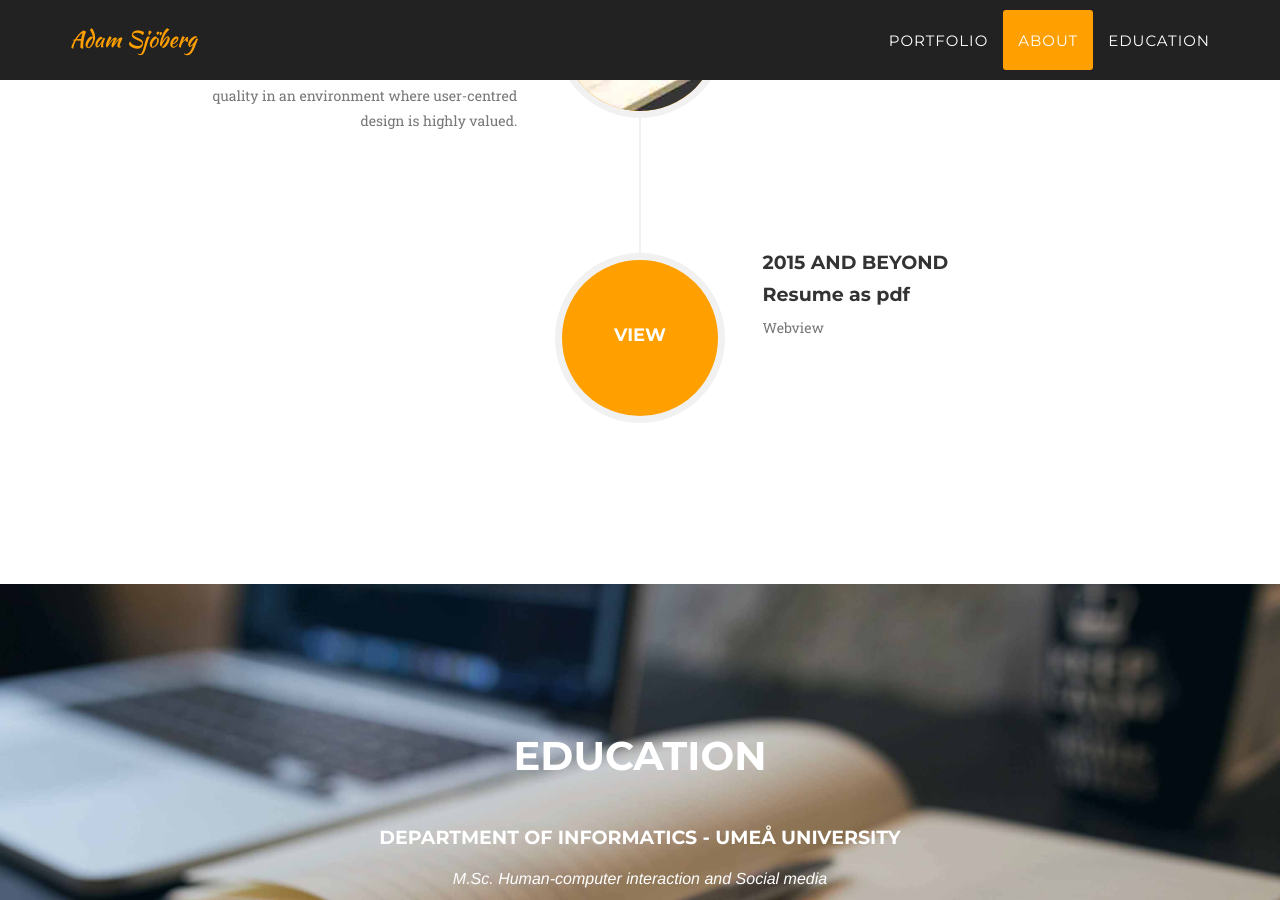
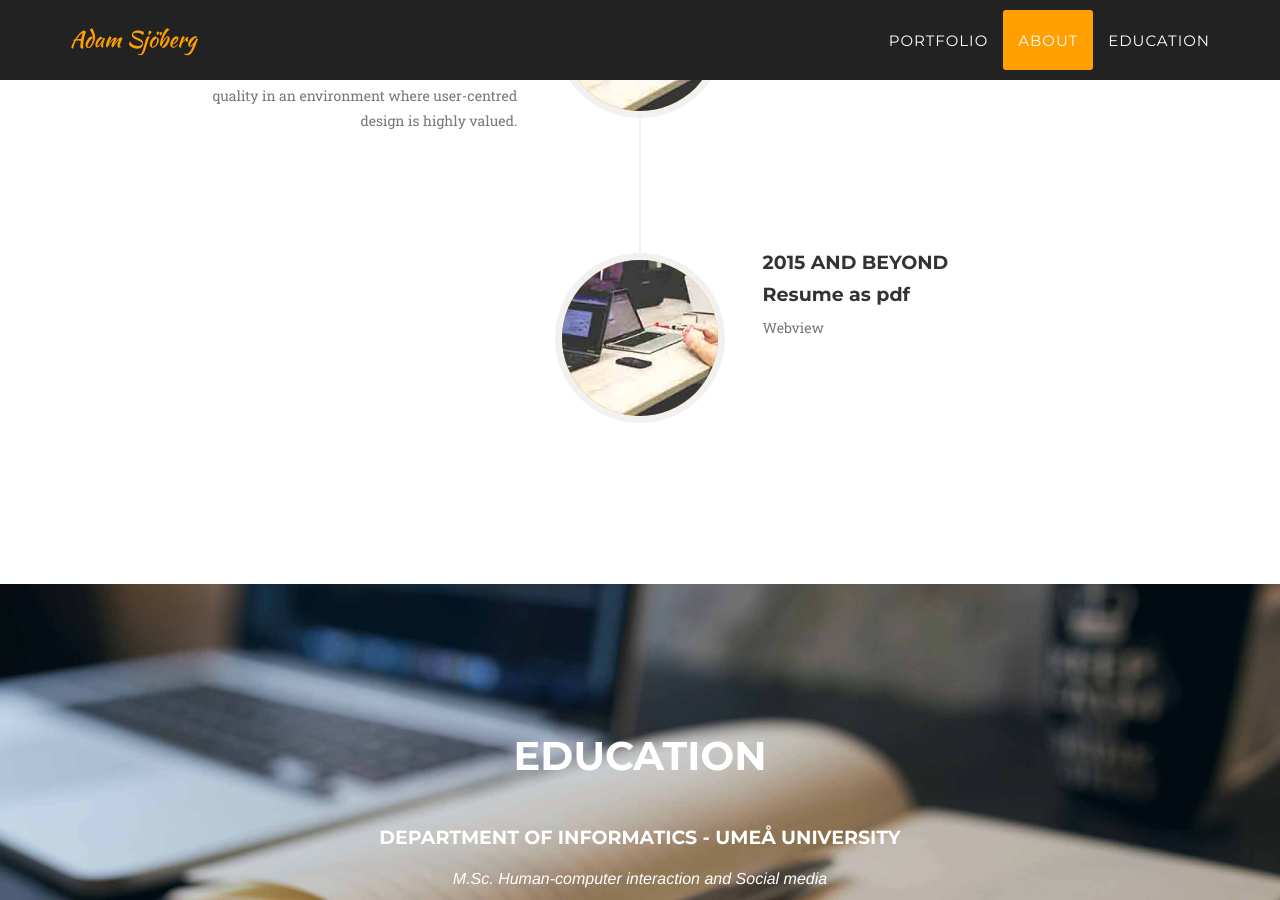
Before and after one commit to Adamsjoberg/Adamsjoberg.github.io, a Jekyll site: the page built from index.html, in a window 1280 px wide and 900 px high, scrolled down 2889 px. Built offline with Jekyll 4.4.1, drawn with Linux system fonts in a browser that asks for light colours; some web fonts are replaced.

Commit message:
image test

```diff
--- a/_includes/about.html
+++ b/_includes/about.html
@@ -54,6 +54,7 @@
                         </li>
                         <li class="timeline-inverted">
                             <div class="timeline-image">
+                              <img class="img-circle img-responsive" src="img/about/next_image.jpg" alt="">
                               <br>
                               <a href="img/about/Resume_Adam_Sjoberg.pdf"><h4 id="viewtext">View</h4></a>
                             </div>
```
